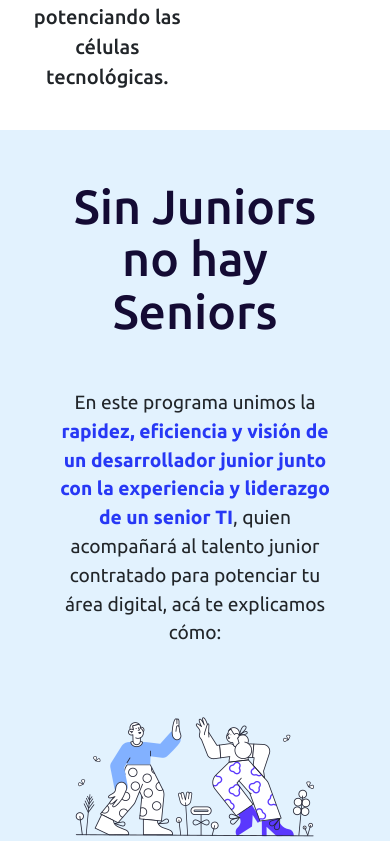
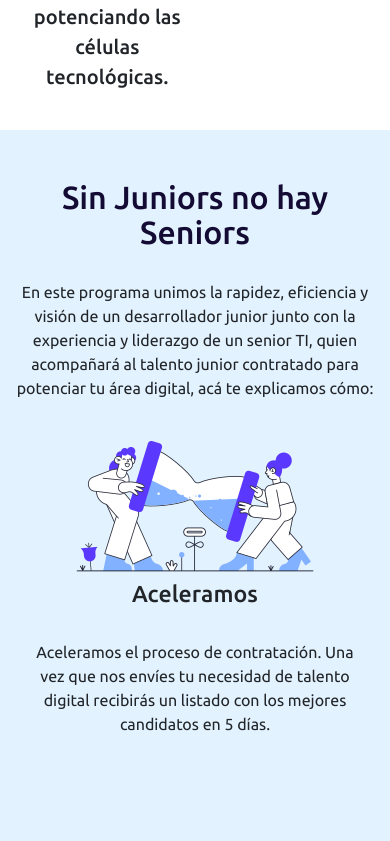
Before and after one commit to dlab-team/c17-incubadora-frontend, a React (Vite) app: page / in a window 390 px wide. Shown: the part 1043-1884 px from the top of the page. Built offline with nearby package versions, Linux system fonts and the light colour scheme.

Commit message:
media added

```diff
--- a/src/components/SinJrsNoHaySeniors/SinJrsNoHaySeniors.css
+++ b/src/components/SinJrsNoHaySeniors/SinJrsNoHaySeniors.css
@@ -3,7 +3,7 @@
   flex-direction: column;
   align-items: center;
   justify-content: center;
-  width: 70%;
+  width: 90%;
   margin: auto;
   padding-top: 50px;
   text-align: center;
@@ -14,27 +14,42 @@
 }
 
 .title {
-  font-size: 3rem;
-  margin-bottom: 50px;
+  font-size: 2.5rem;
+  margin-bottom: 30px;
 }
 
 .text-banner3 {
-  font-size: 1.2rem;
-}
-
-.banner3-span {
-  color: #2738f5;
-  font-weight: bold;
+  font-size: 1rem;
 }
 
 .grid-container {
   display: grid;
-  grid-template-columns: repeat(3, 1fr);
+  grid-template-columns: repeat(auto-fit, minmax(250px, 1fr));
   gap: 20px;
 }
 
 .grid-item {
   padding: 20px;
   border-radius: 8px;
-  margin-bottom: 50px;
+  margin-bottom: 30px;
 }
+
+/* laptop */
+@media screen and (min-width: 768px) {
+  .banner3 {
+    width: 70%;
+  }
+}
+
+/* celular */
+@media screen and (max-width: 767px) {
+  .banner3 {
+    width: 100%;
+    padding-left: 15px;
+    padding-right: 15px;
+  }
+
+  .title {
+    font-size: 2rem;
+  }
+}
```
